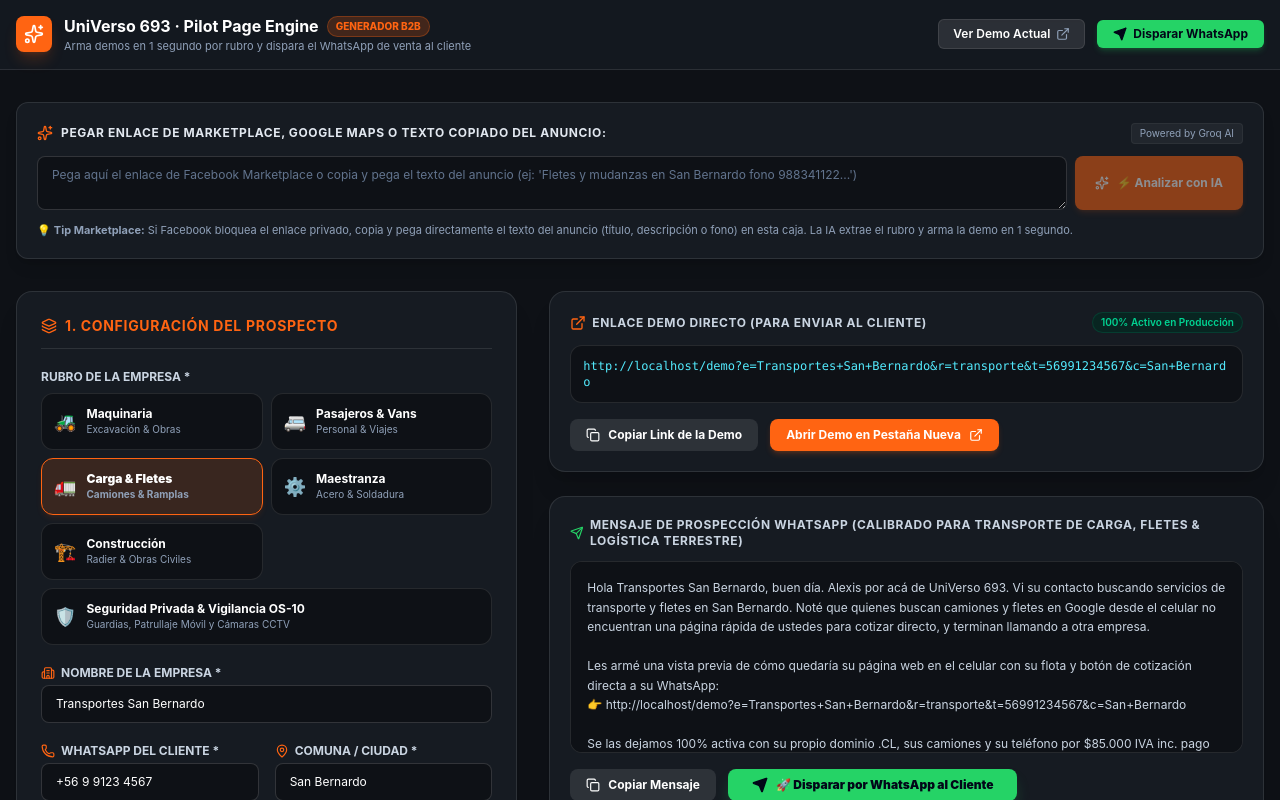
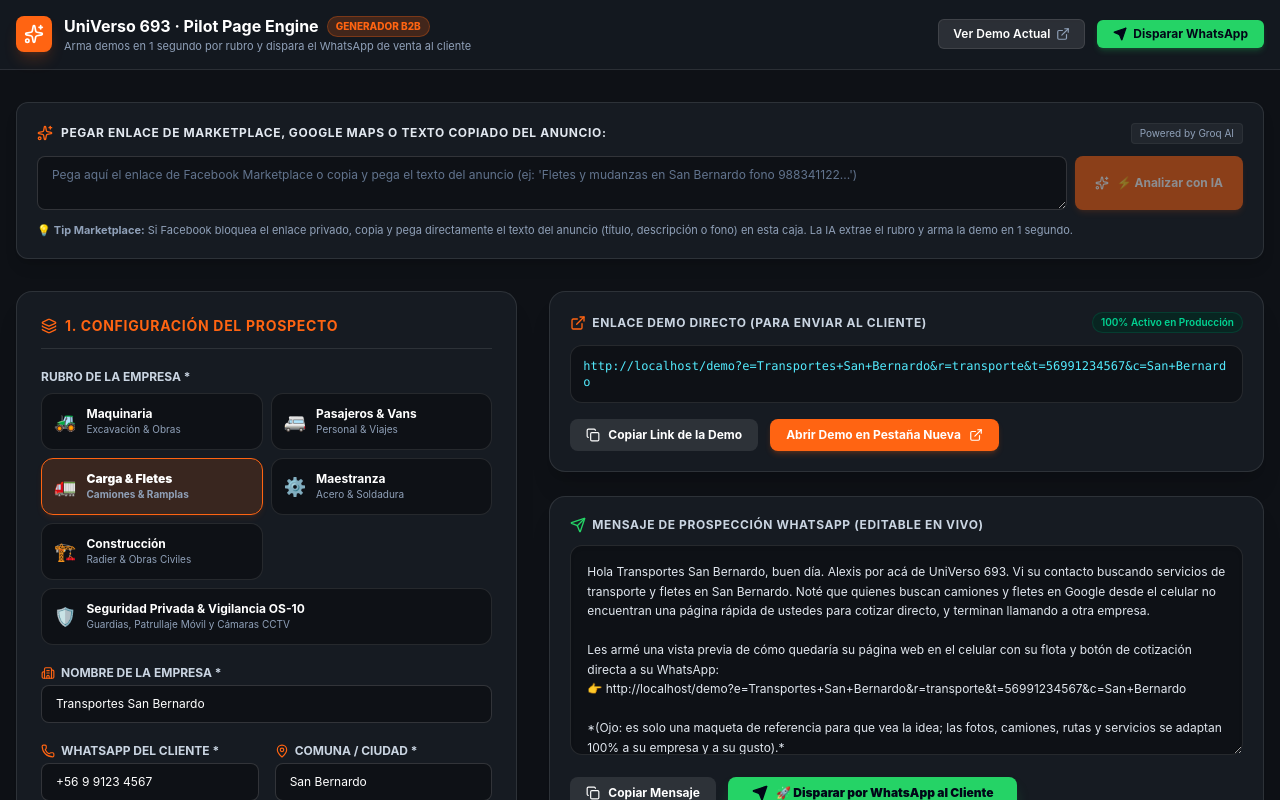
Before and after one commit to AlexSantanam/Uni-Verso693, a React (Vite) app: page /pilot in a window 1280 px wide. Shown: the top 800 px of the page. Built offline with nearby package versions, Linux system fonts and the light colour scheme.

Commit message:
feat(pitch): add demo disclaimer to WhatsApp pitch templates and make text editable in Pilot

```diff
--- a/api/demo.ts
+++ b/api/demo.ts
@@ -269,6 +269,8 @@ Vi su contacto buscando arriendo de maquinaria en ${parsedComuna}. Noté que qui
 Les armé una vista previa de cómo quedaría su catálogo en el celular para recibir cotizaciones en 1 clic directo a su WhatsApp:
 👉 ${demoUrl}
 
+*(Ojo: es solo una maqueta de referencia para que vea la idea; las fotos, textos, logo y servicios se adaptan 100% a su empresa y a su gusto).*
+
 Se las dejamos 100% instalada hoy mismo con su propio dominio .CL, su flota y su teléfono por $85.000 pago único (sin mensualidades obligatorias).
 
 ¿Le damos una mirada y se las dejamos lista hoy? Saludos!`;
--- a/src/pages/PilotPage.tsx
+++ b/src/pages/PilotPage.tsx
@@ -76,14 +76,20 @@ export const PilotPage: React.FC = () => {
     return `${base}/demo?${params.toString()}`;
   }, [empresa, rubroId, telefonoLimpio, comuna, fotoCustom]);
 
-  // Construir mensaje de prospección WhatsApp
-  const mensajeWhatsApp = useMemo(() => {
+  // Construir mensaje de prospección WhatsApp base
+  const mensajeWhatsAppCalculado = useMemo(() => {
     const rawTemplate = rubroConfig.pitchWhatsAppTemplate;
     return rawTemplate
       .replace(/{empresa}/g, empresa.trim() || 'Estimados')
       .replace(/{comuna}/g, comuna.trim() || 'su comuna')
       .replace(/{linkDemo}/g, urlDemo);
   }, [rubroConfig, empresa, comuna, urlDemo]);
+
+  // Permitir edición libre del mensaje si el usuario quiere personalizarlo en el momento
+  const [mensajeEditado, setMensajeEditado] = useState<string | null>(null);
+
+  // Mensaje final activo
+  const mensajeWhatsApp = mensajeEditado !== null ? mensajeEditado : mensajeWhatsAppCalculado;
 
   const urlWhatsAppDirecto = useMemo(() => {
     return `https://wa.me/${telefonoLimpio}?text=${encodeURIComponent(mensajeWhatsApp)}`;
@@ -614,13 +620,26 @@ export const PilotPage: React.FC = () => {
               <div className="flex items-center justify-between">
                 <span className="text-xs font-bold uppercase tracking-wider text-slate-300 flex items-center gap-1.5">
                   <Send className="w-4 h-4 text-[#25D366]" />
-                  Mensaje de Prospección WhatsApp (Calibrado para {rubroConfig.nombreRubro})
+                  Mensaje de Prospección WhatsApp (Editable en vivo)
                 </span>
+                {mensajeEditado !== null && (
+                  <button
+                    onClick={() => setMensajeEditado(null)}
+                    className="text-[11px] text-[#FF6412] hover:underline font-semibold"
+                    title="Volver al texto predeterminado"
+                  >
+                    ↺ Restaurar plantilla original
+                  </button>
+                )}
               </div>
 
-              <div className="p-4 bg-[#0E1116] border border-white/10 rounded-xl text-xs text-slate-300 whitespace-pre-line leading-relaxed font-sans max-h-48 overflow-y-auto select-all">
-                {mensajeWhatsApp}
-              </div>
+              <textarea
+                value={mensajeWhatsApp}
+                onChange={(e) => setMensajeEditado(e.target.value)}
+                rows={9}
+                className="w-full p-4 bg-[#0E1116] border border-white/10 rounded-xl text-xs text-slate-200 leading-relaxed font-sans focus:outline-none focus:border-[#25D366] transition-colors resize-y select-text shadow-inner"
+                placeholder="Escriba o ajuste el mensaje de prospección aquí..."
+              />
 
               <div className="flex flex-wrap items-center gap-3 pt-1">
                 <button
```
Also changed, not shown: src/data/demoRubros.ts (+7 -7 lines).
